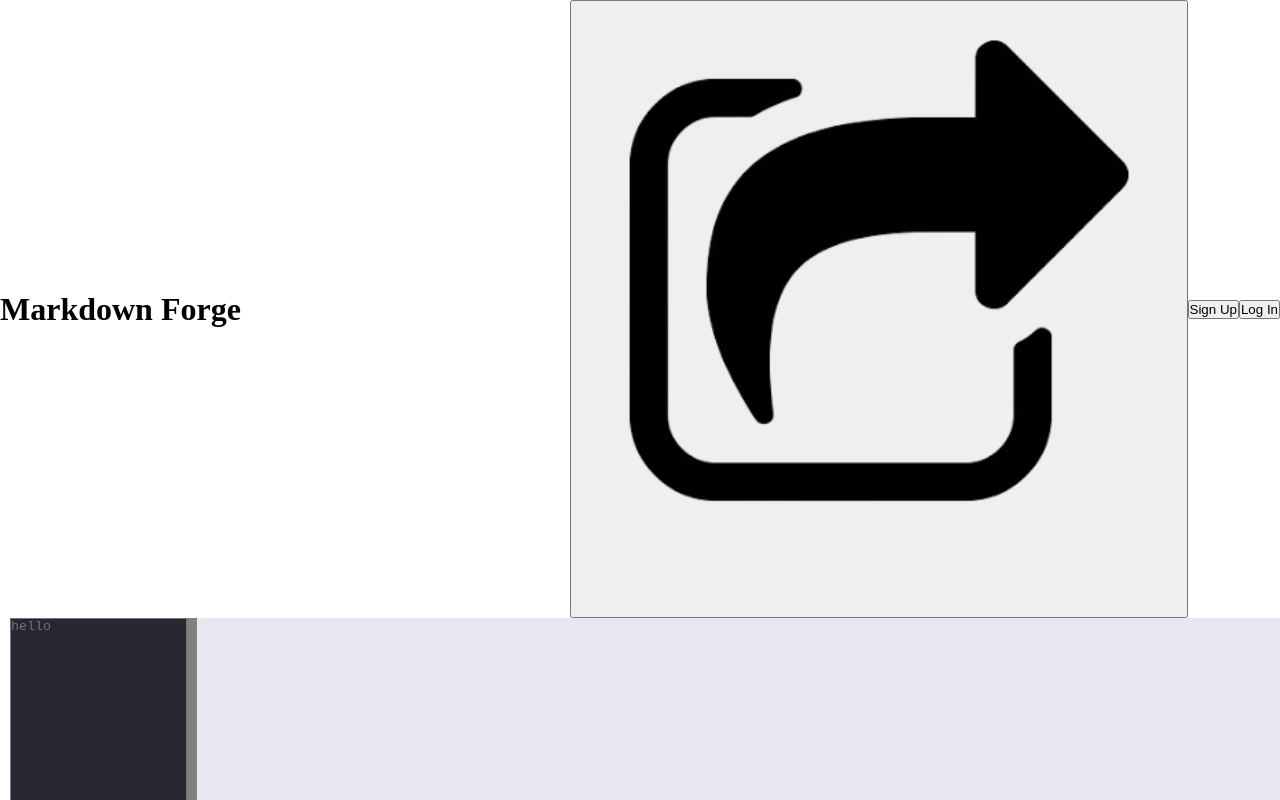
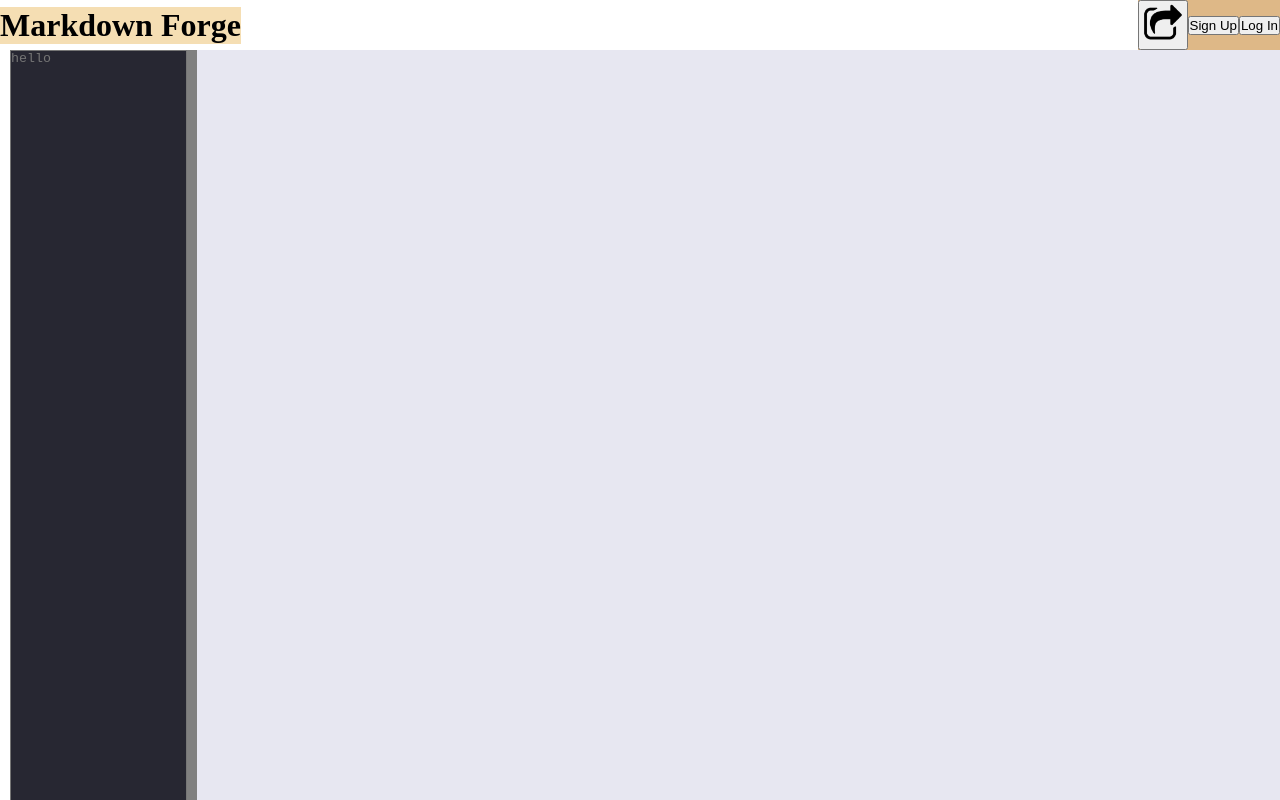
Before and after one commit to iamcyrusdaniel/mark-forge, a website: page editor.html in a window 1280 px wide. Shown: the top 800 px of the page. Drawn offline with Linux system fonts and the light colour scheme.

Commit message:
Added styling for header

```diff
--- a/main.css
+++ b/main.css
@@ -56,6 +56,23 @@
     justify-content: center;
 }
 
+header .left {
+    background-color: wheat;
+}
+
+header .right {
+    background-color: burlywood;
+}
+
+#shareButton {
+    height: 50px;
+    width: 50px;
+}
+
+#shareImage {
+    width: 100%;
+    height: 100%;
+}
 
 #slider:active {
     cursor: grabbing;
```
